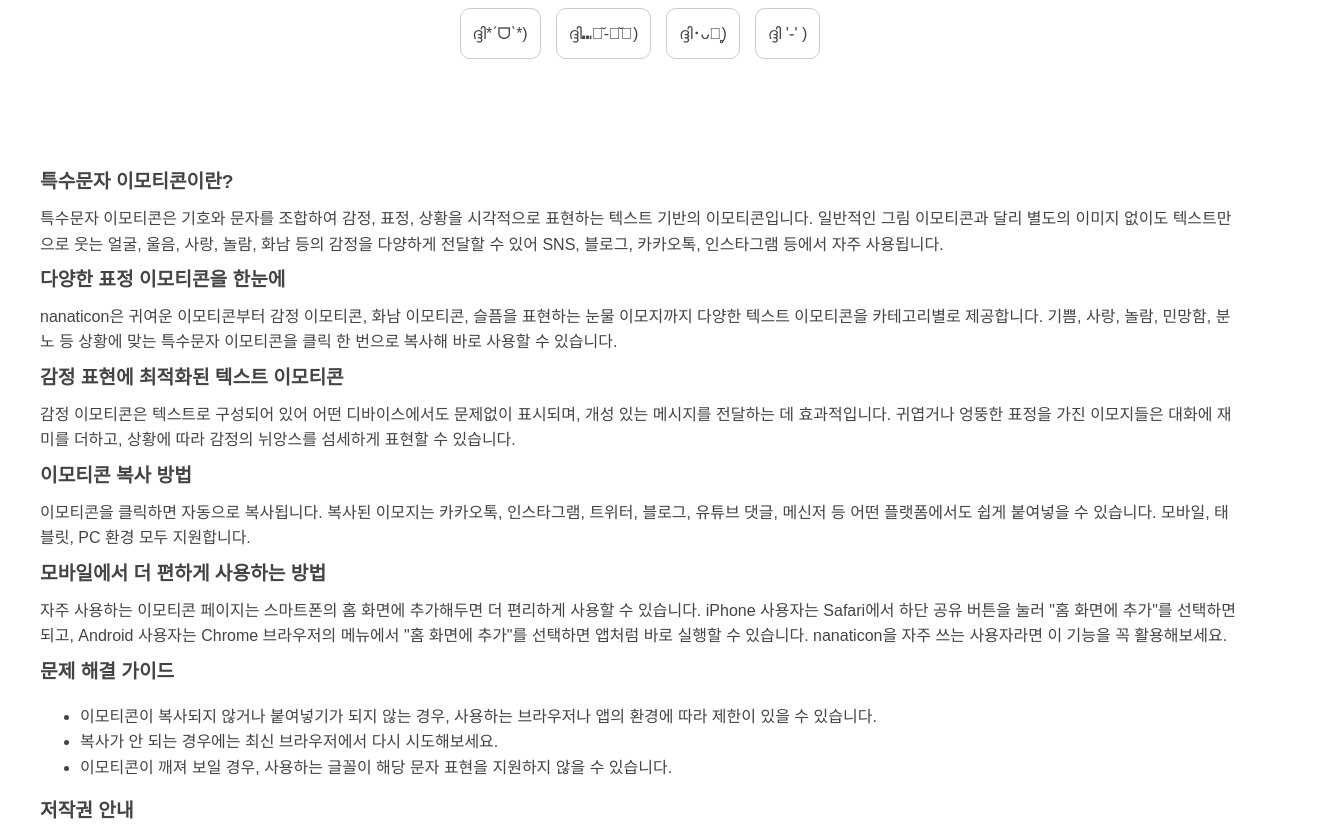
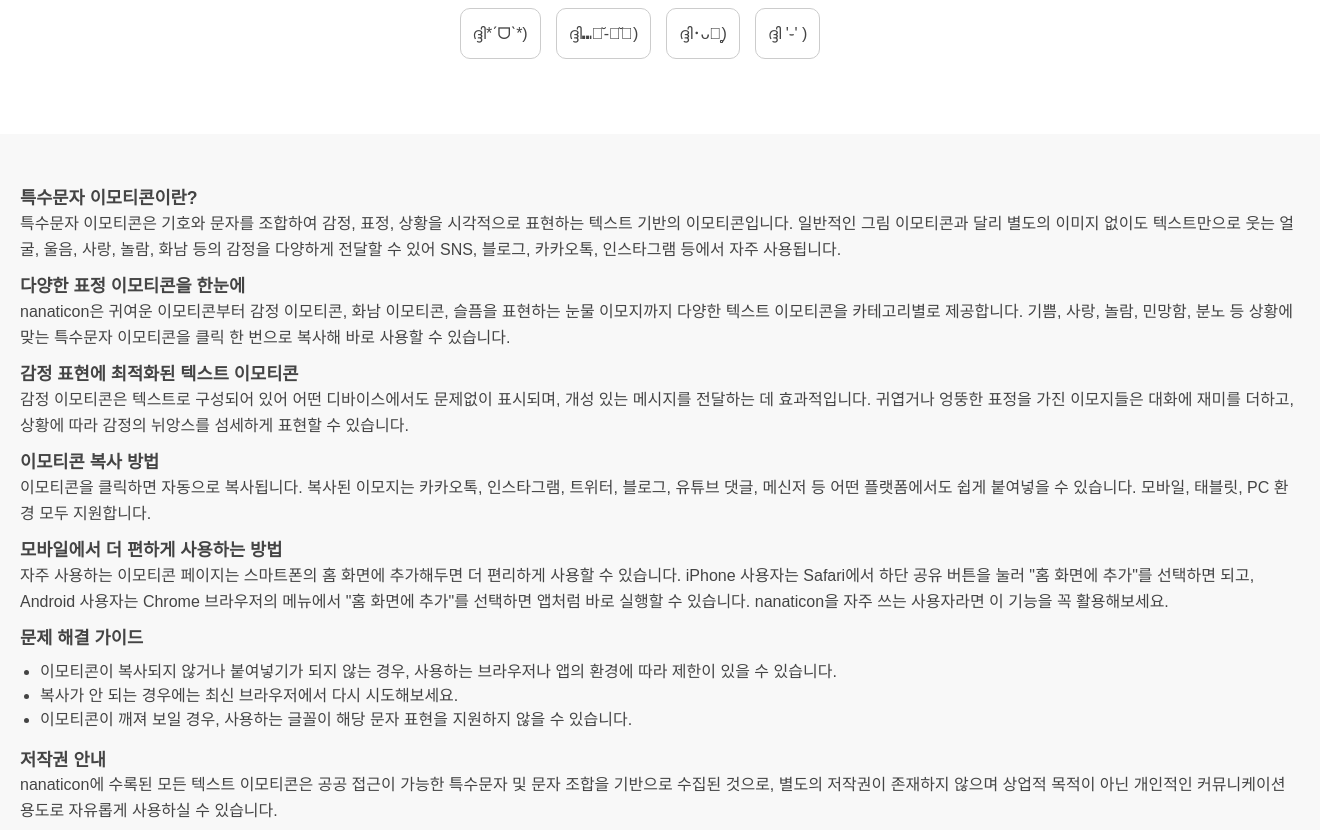
Before and after one commit to mooryq/nanaticon, a plain HTML site: page index.html in a window 1280 px wide. Shown: the part 3240-4070 px from the top of the page, 1320 px wide, since content can reach past the window. Drawn offline with Linux system fonts and the light colour scheme.

Commit message:
테스트

```diff
--- a/style.css
+++ b/style.css
@@ -195,3 +195,34 @@ section {
         padding: 12px;
     }
 }
+
+.footer-content {
+    width: 100%;
+    max-width: none;
+    margin: 0;
+    padding: 40px 20px;
+    background-color: #f8f8f8;
+}
+
+.footer-content h2 {
+    font-size: 1.1rem;
+    line-height: 1;
+    font-weight: 600;
+    margin-bottom: 0;
+    margin-top: 1rem;
+}
+
+.footer-content p {
+    font-size: 1rem;
+    margin-bottom: 0.2rem;
+}
+
+.footer-content ul {
+    padding-left: 20px;
+    margin-bottom: 1.5rem;
+}
+
+.footer-content li {
+    margin-bottom: 0.5rem;
+    line-height: 1;
+}
```
